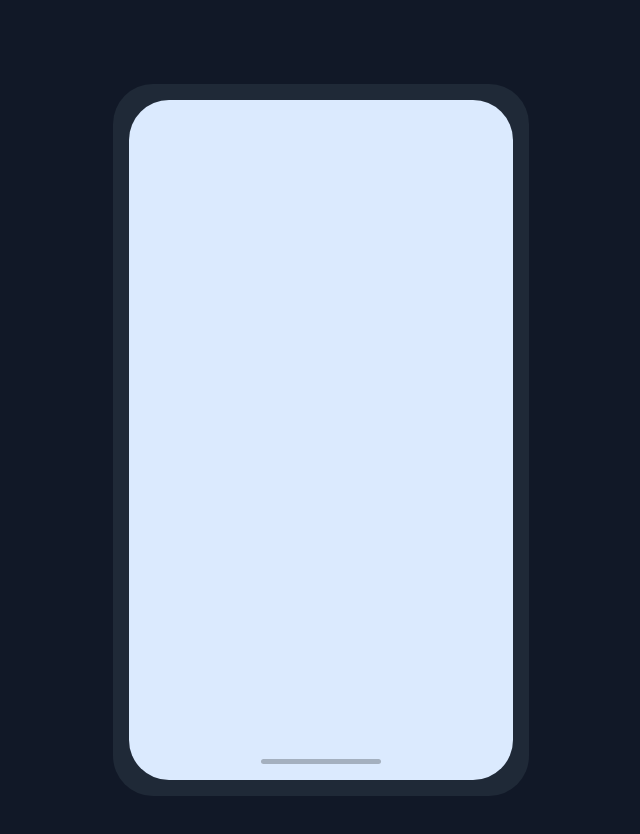
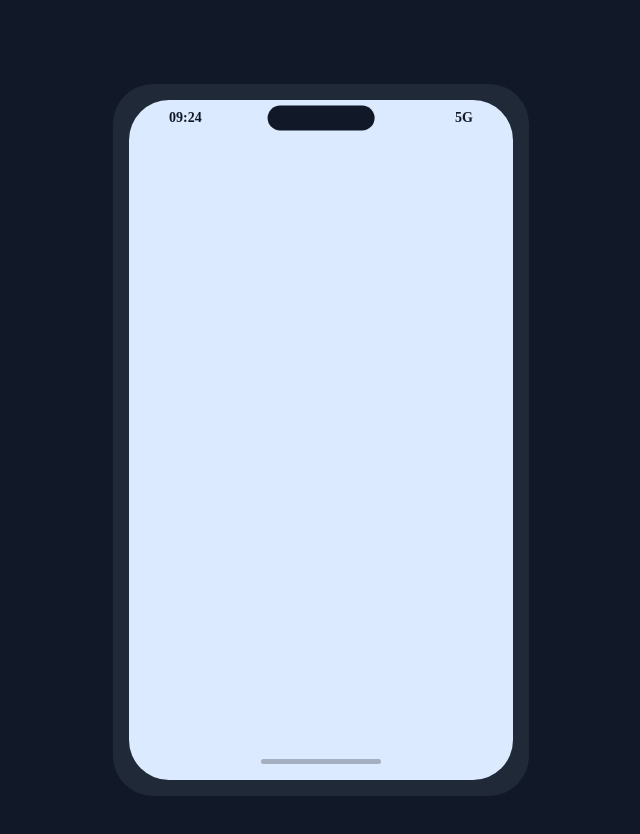
Before and after one commit to mark77234/mark77234.github.io, a React (Vite) app: page / in a window 1280 px wide. Shown: the top 834 px of the page, without its empty margins (319-959 px from the left). Built offline with nearby package versions, Linux system fonts and the light colour scheme.

Commit message:
feat: 휴대폰 UI 틀 추가

```diff
--- /dev/null
+++ b/src/components/home/Statusbar.tsx
@@ -0,0 +1,77 @@
+import { useEffect, useState } from "react";
+import { Text } from "../ui/text";
+import { colors } from "../../styles/colors";
+
+export default function StatusBar() {
+  const [time, setTime] = useState("");
+
+  useEffect(() => {
+    const updateTime = () => {
+      const now = new Date();
+      let hours = now.getHours();
+      const minutes = String(now.getMinutes()).padStart(2, "0");
+
+      hours = hours % 12;
+      hours = hours === 0 ? 12 : hours;
+      const hourStr = String(hours).padStart(2, "0");
+      setTime(`${hourStr}:${minutes} `);
+    };
+    updateTime();
+    const interval = setInterval(updateTime, 1000);
+    return () => clearInterval(interval);
+  }, []);
+
+  return (
+    <div
+      style={{
+        width: "100%",
+        position: "relative",
+        display: "flex",
+        flexDirection: "row",
+        alignItems: "center",
+        justifyContent: "space-between",
+        marginTop: 10,
+      }}
+    >
+      <Text
+        style={{
+          fontSize: 14,
+          fontWeight: 600,
+          color: colors.dark[100],
+          marginLeft: 40,
+        }}
+      >
+        {time}
+      </Text>
+      <div
+        style={{
+          position: "absolute",
+          left: "50%",
+          top: "50%",
+          transform: "translate(-50%, -50%)",
+          width: "20%",
+          height: "25px",
+          backgroundColor: "#111827",
+          zIndex: 10,
+          paddingLeft: "30px",
+          borderRadius: "50px",
+          display: "flex",
+          justifyContent: "center",
+          alignItems: "center",
+        }}
+      ></div>
+
+      {/* 5G 텍스트 */}
+      <Text
+        style={{
+          fontSize: 14,
+          fontWeight: 600,
+          color: colors.dark[100],
+          marginRight: 40,
+        }}
+      >
+        5G
+      </Text>
+    </div>
+  );
+}
--- a/src/index.css
+++ b/src/index.css
@@ -38,6 +38,7 @@ body {
   width: 100%;
   height: 100%;
   border-radius: 40px;
+  overflow: hidden;
 }
 
 .iphone-home-indicator {
@@ -52,3 +53,43 @@ body {
   opacity: 0.25;
   z-index: 2;
 }
+
+.iphone-status-bar {
+  width: 100%;
+  height: 28px;
+  display: flex;
+  align-items: center;
+  justify-content: space-between;
+  color: #fff;
+  background-color: #111827;
+  z-index: 10;
+  padding-left: 30px;
+}
+
+.iphone-status-icons {
+  display: flex;
+  gap: 7px;
+  padding-right: 4rem;
+}
+
+.iphone-status-signal {
+  width: 8px;
+  height: 8px;
+  background: #fff;
+  border-radius: 2px;
+  opacity: 0.7;
+}
+.iphone-status-wifi {
+  width: 12px;
+  height: 8px;
+  background: #fff;
+  border-radius: 2px;
+  opacity: 0.7;
+}
+.iphone-status-battery {
+  width: 18px;
+  height: 8px;
+  background: #fff;
+  border-radius: 2px;
+  opacity: 0.7;
+}
--- a/src/pages/home.tsx
+++ b/src/pages/home.tsx
@@ -1,8 +1,24 @@
+import StatusBar from "../components/home/Statusbar";
+
+function IphoneStatusBar() {
+  return (
+    <div className="iphone-status-bar">
+      <span className="iphone-status-time">9:41</span>
+      <span className="iphone-status-icons">
+        <span className="iphone-status-signal" />
+        <span className="iphone-status-wifi" />
+        <span className="iphone-status-battery" />
+      </span>
+    </div>
+  );
+}
+
 export default function Home() {
   return (
     <div className="main-background">
       <div className="iphone-container">
         <div className="iphone-screen">
+          <StatusBar />
           <div className="iphone-home-indicator" />
         </div>
       </div>
--- /dev/null
+++ b/src/styles/colors.tsx
@@ -0,0 +1,5 @@
+export const colors = {
+  dark: {
+    100: "#111827",
+  },
+};
```
Also changed, not shown: src/components/home/MainScreen.tsx (deleted, +0 -12 lines).
